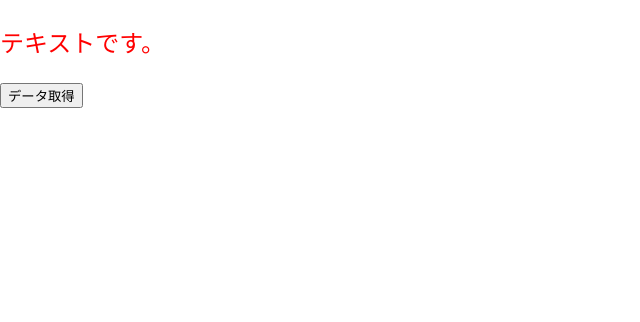
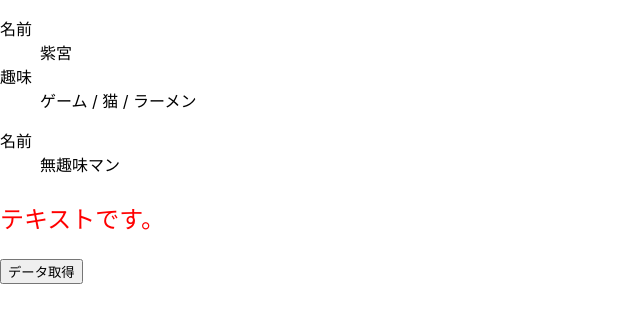
Before and after one commit to kono-meowmeow/react_with_typescript_step_up, a React (Create React App) app: page / in a window 1280 px wide. Shown: the top 322 px of the page, without its empty margins (0-640 px from the left). Built offline with nearby package versions, Linux system fonts and the light colour scheme.

Commit message:
オプショナルチェイニングを使ってnullの時もエラーにならないようにする

```diff
--- a/src/App.tsx
+++ b/src/App.tsx
@@ -5,6 +5,17 @@ import './App.css';
 import { Todo } from './Todo'
 import { TodoType } from './types/todo'
 import { Text } from './Text'
+import { UserProfile } from './UserProfile';
+import { User } from './types/user';
+
+const user: User = {
+  name: "紫宮",
+  hobbies: ["ゲーム", "猫", "ラーメン"]
+};
+
+const user2: User = {
+  name: "無趣味マン"
+};
 
 function App() {
   // stateへの型の指定
@@ -22,6 +33,8 @@ function App() {
 
   return (
     <div className="App">
+      <UserProfile user={user} />
+      <UserProfile user={user2} />
       <Text color="red" fontSize="24px" />
       <button onClick={onClickFetchData}>データ取得</button>
       {todos.map((todo) => {
--- /dev/null
+++ b/src/UserProfile.tsx
@@ -0,0 +1,24 @@
+import { FC } from "react";
+import { User } from "./types/user";
+
+type Props = {
+  user: User;
+}
+
+export const UserProfile: FC<Props> = (props) => {
+  const { user } = props
+  return (
+    <dl>
+      <dt>名前</dt>
+      <dd>{user.name}</dd>
+      <dt>{user.hobbies && "趣味"}</dt>
+      {/* hobbiesは配列なので、joinを使って一つの文字列にする */}
+      {/* join()は引数となっている文字で、配列の要素を繋いで文字列にする */}
+      {/* https://www.sejuku.net/blog/23137 */}
+      {/* ただし、hobbiesは存在しない場合もある。そのとき、下記のコードはエラーになる */}
+      {/* <dd>{user.hobbies.join(" / ")}</dd> */}
+      {/* そこで、オプショナルチェイニングを使う */}
+      <dd>{user.hobbies?.join(" / ")}</dd>
+    </dl>
+  );
+};
--- /dev/null
+++ b/src/types/user.ts
@@ -0,0 +1,4 @@
+export type User = {
+  name: string;
+  hobbies?: Array<string>;
+}
```
